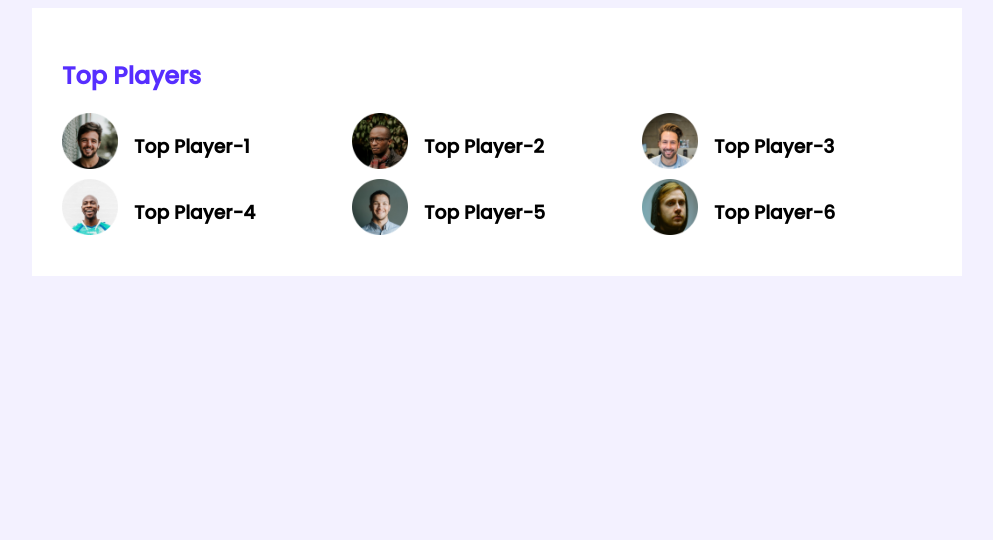
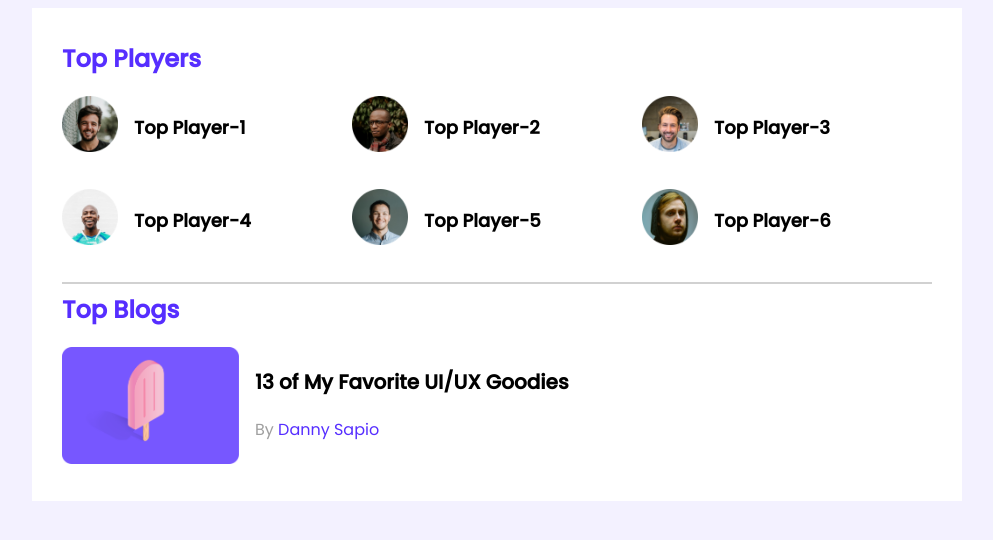
Before and after one commit to rafidulislam19/leader-board-css3, a plain HTML site: page index.html in a window 1280 px wide. Shown: the whole page, without its empty margins (143-1136 px from the left). Drawn offline with Linux system fonts and the light colour scheme.

Commit message:
top blog start

```diff
--- a/index.html
+++ b/index.html
@@ -43,6 +43,21 @@
                     </div>
                 </div>
             </div>
+            <hr>
+            <div class="top-blogs">
+                <h2 class="section-title">Top Blogs</h2>
+                <div class="blogs">
+                     <article class="blog">
+                        <div class="thumbnail">
+                            <img src="images/blogs/blog-1.png" alt="">
+                        </div>
+                        <div class="blog-info">
+                            <h3 class="blog-title">13 of My Favorite UI/UX Goodies</h3>
+                            <p class="blog-author">By <a href="">Danny Sapio</a></p>
+                        </div>
+                     </article>
+                </div>
+            </div>
         </section>
     </main>
 </body>
--- a/styles/style.css
+++ b/styles/style.css
@@ -14,14 +14,22 @@ main {
   width: 870px;
   padding: 30px;
 }
+hr {
+  border: 1px solid #d1d1d1;
+}
 /* top players style */
+.top-players {
+  margin-bottom: 30px;
+}
 .section-title {
   font-size: 24px;
   color: #562eff;
+  margin-top: 3px;
 }
 .players {
   display: grid;
   grid-template-columns: repeat(3, 1fr);
+  grid-row-gap: 30px;
 }
 .player {
   display: flex;
@@ -32,4 +40,30 @@ main {
 }
 .player-name {
   margin-left: 16px;
+  font-size: 18px;
 }
+
+/* top blog styles */
+
+.blog .thumbnail img {
+  width: 177px;
+  height: 117px;
+}
+.blog {
+  display: flex;
+}
+.blog-info {
+  margin-left: 16px;
+}
+.blog-title {
+  font-size: 20px;
+}
+.blog-author {
+  color: #9f9f9f;
+  font-size: 16px;
+}
+.blog-author a {
+  color: #562eff;
+  text-decoration: none;
+  font-size: 16px;
+}
```
